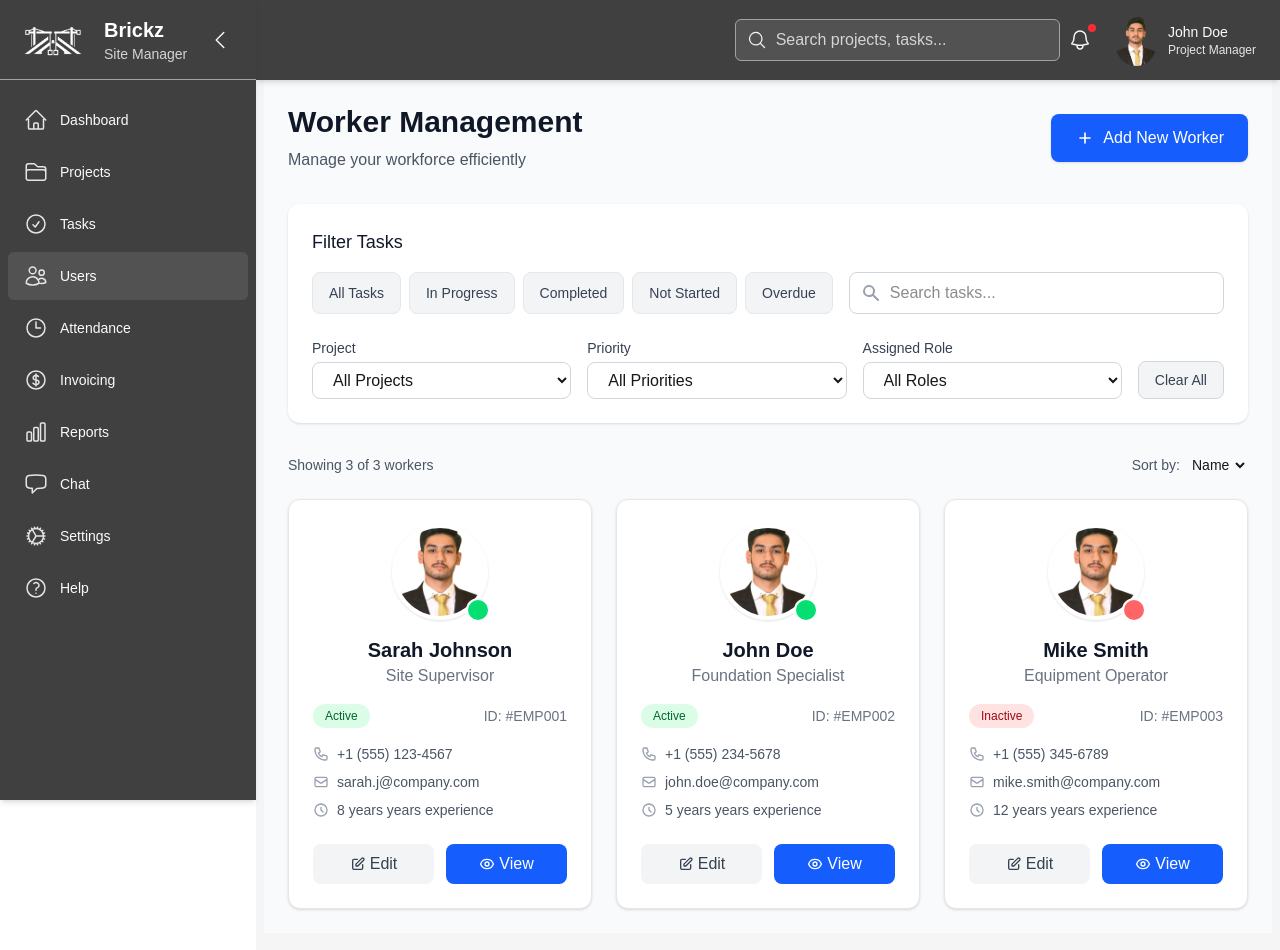
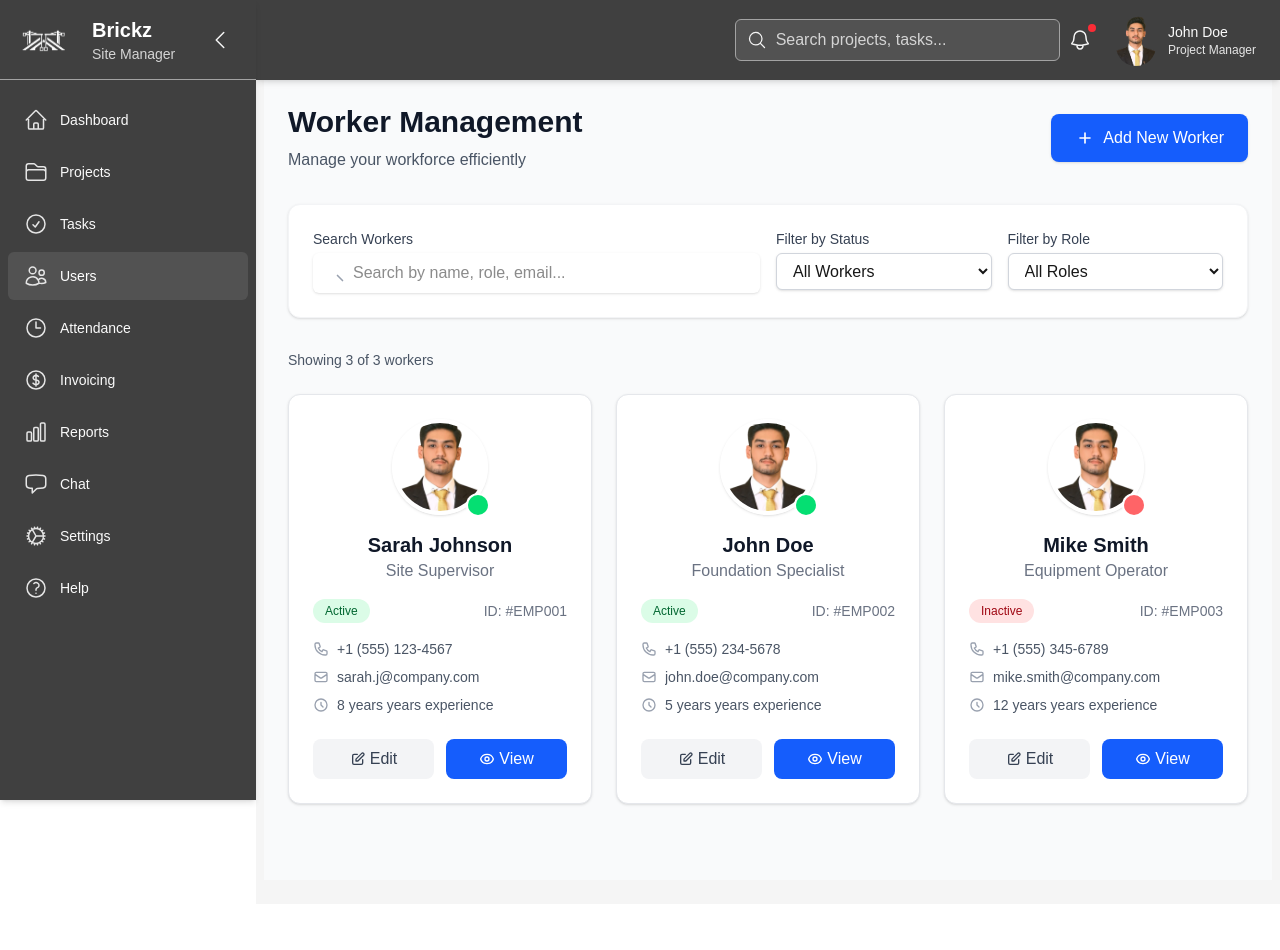
Before and after one commit to zarshamwaleed/Brickz_Frontend, a Next.js app: page /worker-management in a window 1280 px wide. Shown: the top 950 px of the page. After the commit the page ends 904 px from the top, so only its background shows below. Built offline with nearby package versions, Linux system fonts and the light colour scheme.

Commit message:
Initial commit

```diff
--- a/src/app/taskDetails/[id]/page.js
+++ b/src/app/taskDetails/[id]/page.js
@@ -7,18 +7,34 @@ import AssignedWorkers from "@/components/task/AssignedWorkers";
 import Timeline from "@/components/task/Timeline";
 import TaskDiscussion from "@/components/task/TaskDiscussion";
 import PhasesSection from "@/components/PhasesSection";
+import Link from "next/link";
 
 export default function TaskDetailsPage() {
   const { id } = useParams();
-  const task = tasks[id];
 
-  if (!task) return <div className="p-6">Task not found</div>;
+  // Convert id to number and handle potential undefined cases
+  const taskId = id ? parseInt(id , 10) : -1;
+  const task = tasks.find(t => t.id === taskId);
+
+  if (!task) {
+    return (
+      <div className="p-6 min-h-screen flex items-center justify-center">
+        <div className="text-center">
+          <h2 className="text-2xl font-bold text-gray-900 mb-4">Task Not Found</h2>
+          <p className="text-gray-600 mb-6">The task you're looking for doesn't exist.</p>
+          <Link href="/tasks" className="bg-blue-600 hover:bg-blue-700 text-white py-2 px-6 rounded-lg transition-colors">
+            Back to Tasks
+          </Link>
+        </div>
+      </div>
+    );
+  }
 
   const mockPhases = [
     {
       id: 1,
       name: "Site Preparation",
-      workers: task.workers,
+      workers: task.workers || [],
       workPackages: [
         {
           name: "Site survey and soil testing",
@@ -27,7 +43,7 @@ export default function TaskDetailsPage() {
           status: "Completed",
           priority: "High",
           dueDate: "2025-11-20",
-          workers: [task.workers[0]],
+          workers: task.workers && task.workers.length > 0 ? [task.workers[0]] : [],
         },
       ],
     },
@@ -35,6 +51,18 @@ export default function TaskDetailsPage() {
 
   return (
     <main className="p-6 space-y-6 min-h-screen -mt-4 -mr-4 -ml-4">
+      <div className="flex justify-between items-center mb-4">
+        <Link
+          href="/tasks"
+          className="flex items-center text-blue-600 hover:text-blue-800 transition-colors"
+        >
+          <svg className="w-5 h-5 mr-2" fill="none" stroke="currentColor" viewBox="0 0 24 24">
+            <path strokeLinecap="round" strokeLinejoin="round" strokeWidth={2} d="M10 19l-7-7m0 0l7-7m-7 7h18" />
+          </svg>
+          Back to Tasks
+        </Link>
+      </div>
+
       <TaskInformation task={task} />
 
       <div className="grid lg:grid-cols-3 gap-6">
--- a/src/app/worker-management/page.jsx
+++ b/src/app/worker-management/page.jsx
@@ -1,6 +1,6 @@
 "use client";
 import { useState } from "react";
-import FiltersBar from "@/components/FiltersBar";
+
 import WorkersList from "@/components/WorkersList";
 import AddWorkerForm from "@/components/AddWorkerForm";
 import workersData from "@/data/workers.json";
@@ -19,17 +19,23 @@ export default function WorkerManagement() {
     if (filters.status === "Inactive" && w.status !== "Inactive") return false;
     if (filters.status === "Supervisors" && w.role !== "Site Supervisor") return false;
 
-    if (
-      filters.search &&
-      !w.name.toLowerCase().includes(filters.search.toLowerCase())
-    ) {
-      return false;
+    if (filters.search) {
+      const searchTerm = filters.search.toLowerCase();
+      const nameMatch = w.name.toLowerCase().includes(searchTerm);
+      const roleMatch = w.role.toLowerCase().includes(searchTerm);
+      const emailMatch = w.email.toLowerCase().includes(searchTerm);
+      const employeeIdMatch = w.employeeId.toLowerCase().includes(searchTerm);
+
+      if (!nameMatch && !roleMatch && !emailMatch && !employeeIdMatch) return false;
     }
 
     if (filters.role && w.role !== filters.role) return false;
 
     return true;
   });
+
+  // Get unique roles for filter dropdown
+  const uniqueRoles = [...new Set(workers.map(worker => worker.role))];
 
   return (
     <div className="min-h-screen bg-gray-50 p-6 -mt-6 -ml-4 -mr-4">
@@ -52,20 +58,147 @@ export default function WorkerManagement() {
           </button>
         </div>
 
-        <FiltersBar filters={filters} setFilters={setFilters} />
+        {/* Search and Filter Section */}
+        <div className="bg-white rounded-xl shadow-sm p-6 mb-8 border border-gray-100">
+          <div className="grid grid-cols-1 md:grid-cols-4 gap-4">
+            {/* Search Input */}
+            <div className="md:col-span-2">
+              <label htmlFor="search" className="block text-sm font-medium text-gray-700 mb-1">
+                Search Workers
+              </label>
+              <div className="relative rounded-md shadow-sm">
+                <div className="absolute inset-y-0 left-0 pl-3 flex items-center pointer-events-none">
+                  <svg className="h-5 w-5 text-gray-400" fill="none" viewBox="0 0 24 24" stroke="currentColor">
+                    <path strokeLinecap="round" strokeLinejoin="round" strokeWidth={2} d="M21 21l-6-6m2-5a7 7 极速快3 0-11 0 7 7 0 0111 0z" />
+                  </svg>
+                </div>
+                <input
+                  type="text"
+                  id="search"
+                  className="focus:ring-blue-500 focus:border-blue-500 block w-full pl-10 pr-3 py-2 border-gray-300 rounded-md"
+                  placeholder="Search by name, role, email..."
+                  value={filters.search}
+                  onChange={(e) => setFilters({ ...filters, search: e.target.value })}
+                />
+                {filters.search && (
+                  <button
+                    onClick={() => setFilters({ ...filters, search: "" })}
+                    className="absolute inset-y-0 right-0 pr-3 flex items-center"
+                  >
+                    <svg className="h-4 w-4 text-gray-400 hover:text-gray-600" fill="none" viewBox="0 0 24 24" stroke="currentColor">
+                      <path strokeLinecap="round" strokeLinejoin="round" strokeWidth={2} d="M6 18L18 6M6 6l12 12" />
+                    </svg>
+                  </button>
+                )}
+              </div>
+            </div>
+
+            {/* Status Filter */}
+            <div>
+              <label htmlFor="status" className="block text-sm font-medium text-gray-700 mb-1">
+                Filter by Status
+              </label>
+              <select
+                id="status"
+                className="focus:ring-blue-500 focus:border-blue-500 block w-full py-2 px-3 border border-gray-300 bg-white rounded-md shadow-sm"
+                value={filters.status}
+                onChange={(e) => setFilters({ ...filters, status: e.target.value })}
+              >
+                <option value="All Workers">All Workers</option>
+                <option value="Active">Active Only</option>
+                <option value="Inactive">Inactive Only</option>
+                <option value="Supervisors">Supervisors Only</option>
+              </select>
+            </div>
+
+            {/* Role Filter */}
+            <div>
+              <label htmlFor="role" className="block text-sm font-medium text-gray-700 mb-1">
+                Filter by Role
+              </label>
+              <select
+                id="role"
+                className="focus:ring-blue-500 focus:border-blue-500 block w-full py-2 px-3 border border-gray-300 bg-white rounded-md shadow-sm"
+                value={filters.role}
+                onChange={(e) => setFilters({ ...filters, role: e.target.value })}
+              >
+                <option value="">All Roles</option>
+                {uniqueRoles.map(role => (
+                  <option key={role} value={role}>{role}</option>
+                ))}
+              </select>
+            </div>
+          </div>
+
+          {/* Active Filters Display */}
+          {(filters.search || filters.status !== "All Workers" || filters.role) && (
+            <div className="mt-4 flex flex-wrap items-center">
+              <span className="text-sm text-gray-500 mr-2">Active filters:</span>
+
+              {filters.search && (
+                <span className="inline-flex items-center px-2 py-1 rounded-full text-xs font-medium bg-blue-100 text-blue-800 mr-2 mb-2">
+                  Search: "{filters.search}"
+                  <button
+                    onClick={() => setFilters({ ...filters, search: "" })}
+                    className="ml-1 text-blue-600 hover:text-blue-800"
+                  >
+                    <svg className="h-3 w-3" fill="none" viewBox="0 0 24 24" stroke="currentColor">
+                      <path strokeLinecap="round" strokeLinejoin="round" strokeWidth={2} d="M6 18L18 6M6 6l12 12" />
+                    </svg>
+                  </button>
+                </span>
+              )}
+
+              {filters.status !== "All Workers" && (
+                <span className="inline-flex items-center px-2 py-1 rounded-full text-xs font-medium bg-purple-100 text-purple-800 mr-2 mb-2">
+                  Status: {filters.status}
+                  <button
+                    onClick={() => setFilters({ ...filters, status: "All Workers" })}
+                    className="ml-1 text-purple-600 hover:text-purple-800"
+                  >
+                    <svg className="h-3 w-3" fill="none" viewBox="0 0 24 24" stroke="currentColor">
+                      <path strokeLinecap="round" strokeLinejoin="round" strokeWidth={2} d="M6 18L18 6M6 6l12 12" />
+                    </svg>
+                  </button>
+                </span>
+              )}
+
+              {filters.role && (
+                <span className="inline-flex items-center px-2 py-1 rounded-full text-xs font-medium bg-green-100 text-green-800 mr-2 mb-2">
+                  Role: {filters.role}
+                  <button
+                    onClick={() => setFilters({ ...filters, role: "" })}
+                    className="ml-1 text-green-600 hover:text-green-800"
+                  >
+                    <svg className="h-3 w-3" fill="none" viewBox="0 0 24 24" stroke="currentColor">
+                      <path strokeLinecap="round" strokeLinejoin="round" strokeWidth={2} d="M6 18L18 极速快3M6 6l12 12" />
+                    </svg>
+                  </button>
+                </span>
+              )}
+
+              <button
+                onClick={() => setFilters({ status: "All Workers", search: "", role: "" })}
+                className="text-sm text-gray-600 hover:text-gray-800 mb-2 flex items-center"
+              >
+                Clear all filters
+                <svg className="h-4 w-4 ml-1" fill="none" viewBox="0 0 24 24" stroke="currentColor">
+                  <path strokeLinecap="round" strokeLinejoin="round" strokeWidth={2} d="M6 18L18 6M6 6l12 12" />
+                </svg>
+              </button>
+            </div>
+          )}
+        </div>
 
         <div className="mb-6 flex items-center justify-between">
           <p className="text-sm text-gray-600">
             Showing {filteredWorkers.length} of {workers.length} workers
           </p>
-          <div className="flex items-center">
-            <span className="text-sm text-gray-600 mr-2">Sort by:</span>
-            <select className="text-sm border-gray-300 rounded-md focus:ring-blue-500 focus:border-blue-500">
-              <option>Name</option>
-              <option>Role</option>
-              <option>Status</option>
-            </select>
-          </div>
+          {filteredWorkers.length === 0 && (
+            <div className="text-amber-600 bg-amber-50 px-3 py-1 rounded-md text-sm">
+              No workers match your search criteria
+            </div>
+          )}
         </div>
 
         <WorkersList workers={filteredWorkers} />
--- a/src/components/layout/Sidebar.jsx
+++ b/src/components/layout/Sidebar.jsx
@@ -45,64 +45,53 @@ export default function Sidebar() {
       className={`fixed top-0 left-0 h-screen flex flex-col bg-neutral-700 text-neutral-50 transition-all duration-300 shadow-md z-50
         ${isOpen ? "w-16 md:w-64" : "w-16 md:w-20"}`}
     >
+
 {/* Header */}
 <div className="flex items-center justify-between h-20 border-b border-neutral-400 px-4">
   {isOpen ? (
-          <div className="flex items-center gap-2">
+    <div className="flex items-center gap-2 w-full">
+      {/* Logo */}
       <Image
         src={logo}
         alt="Logo"
-              width={80}
-              height={80}
+        width={60}
+        height={60}
+        className="flex-shrink-0"
         onError={() => console.error("Failed to load logo image")}
       />
-            <div className="hidden md:flex md:flex-col">
+
+      {/* Show name and role only on md+ */}
+      <div className="hidden md:flex md:flex-col ml-2">
         <h1 className="text-xl font-bold text-white">Brickz</h1>
         <span className="text-sm text-neutral-300">{user.role}</span>
       </div>
     </div>
   ) : (
-          <div className="flex-1 flex justify-center">
+    <div className="flex justify-center w-full">
       <Image
         src={logo}
         alt="Logo"
-              width={30}
-              height={30}
+        width={60}
+        height={60}
         onError={() => console.error("Failed to load logo image")}
       />
     </div>
   )}
+
+  {/* Toggle button - show only on md+ */}
   <button
     onClick={() => setIsOpen(!isOpen)}
-          className="p-2 rounded-md hover:bg-neutral-600"
+    className="hidden md:block p-2 rounded-md hover:bg-neutral-600"
   >
     {isOpen ? (
-            <>
-              <Image
-                src={logo}
-                alt="Toggle Logo"
-                width={30}
-                height={30}
-                className="inline md:hidden"
-                onError={() => console.error("Failed to load toggle logo image")}
-              />
-              <ChevronLeftIcon className="hidden md:inline h-6 w-6 text-neutral-100" />
-            </>
+      <ChevronLeftIcon className="h-6 w-6 text-neutral-100" />
     ) : (
-            <>
-              <Image
-                src={logo}
-                alt="Toggle Logo"
-                width={30}
-                height={30}
-                className="inline md:hidden"
-                onError={() => console.error("Failed to load toggle logo image")}
-              />
-              <ChevronRightIcon className="hidden md:inline h-6 w-6 text-neutral-100" />
-            </>
+      <ChevronRightIcon className="h-6 w-6 text-neutral-100" />
     )}
   </button>
 </div>
+
+
 
       {/* Navigation */}
       <div className="flex-1 flex flex-col justify-between">
--- a/src/data/projects.js
+++ b/src/data/projects.js
@@ -13,7 +13,7 @@ export const projects = [
   },
   {
     id: 2,
-    name: "Residential Tower A Paint",
+    name: "Residential Tower A ",
     status: "At Risk",
     description: "30-story residential building",
     budget: "$1.8M",
```
Lines whose indentation alone changed are shown as unchanged.
